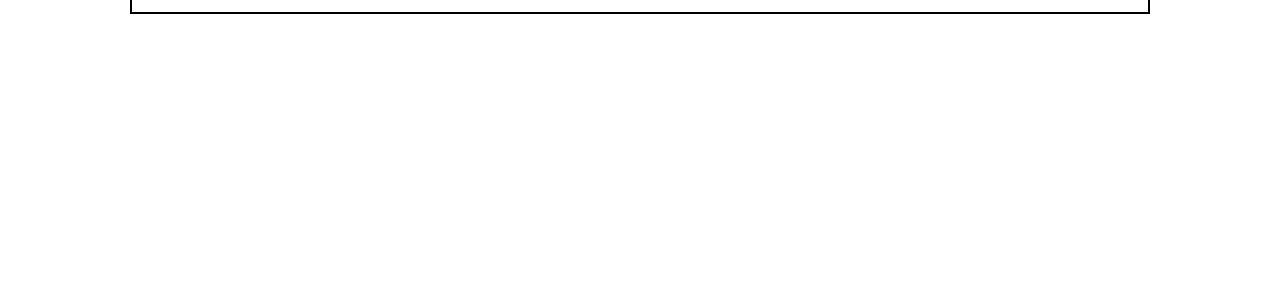
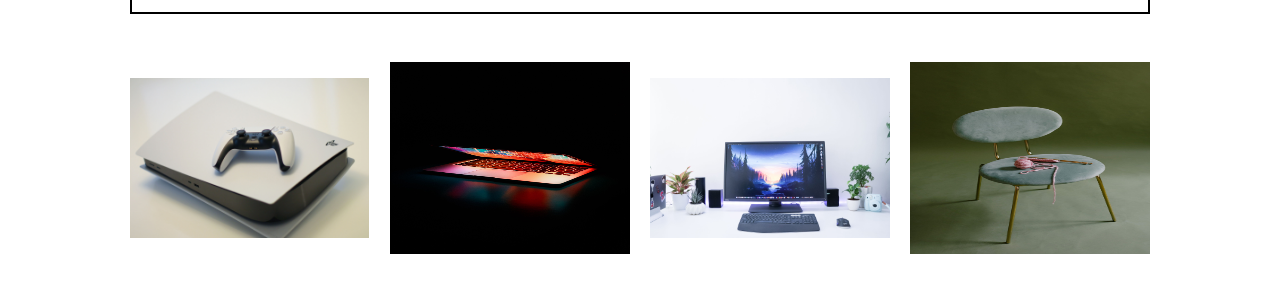
Before and after one commit to davy-odua/exclusive, a React (Vite) app: page / in a window 1280 px wide. Shown: the part 894-1186 px from the top of the page. Before the commit the page ends 924 px from the top, so only its background shows below. Built offline with nearby package versions, Linux system fonts and the light colour scheme.

Commit message:
Home page

```diff
--- a/src/pages/home/Home.css
+++ b/src/pages/home/Home.css
@@ -75,3 +75,18 @@
     margin: 10px;
     background-color: #f1ebeb;
 }
+
+/* Today Container */
+.today-container{
+    margin: 3rem 8.1rem;
+    display: flex;
+    align-items: center;
+    justify-content: space-between;
+}
+.today-img{
+    flex-basis: 23.5%;
+}
+.today-img img{
+    width: 100%;
+    max-height: 12rem;
+}
--- a/src/pages/home/Home.jsx
+++ b/src/pages/home/Home.jsx
@@ -1,6 +1,10 @@
 import './Home.css'
 import Sidebar from '../../components/Sidebar'
 import main from '../../../images/main.jpg'
+import pad from '../../../images/ps2.jpg'
+import laptop from '../../../images/laptop.jpg'
+import desktop from '../../../images/desktop.jpg'
+import chair from '../../../images/chair.jpg'
 
 function Home(){
     return(
@@ -28,6 +32,12 @@ function Home(){
                 </div>
             </div>
         </div>
+        <div className="today-container">
+            <div className="today-img"> <img src={pad} alt="" /> </div>
+            <div className="today-img"> <img src={laptop} alt="" /> </div>
+            <div className="today-img"> <img src={desktop} alt="" /> </div>
+            <div className="today-img"> <img src={chair} alt="" /> </div>
+        </div>
         </>
     )
 }
```
